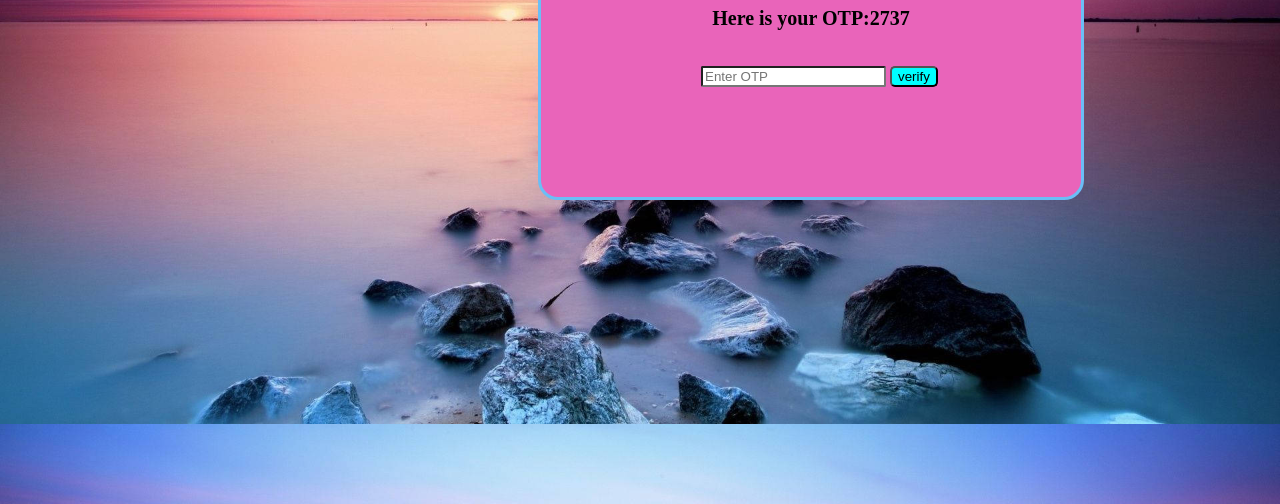
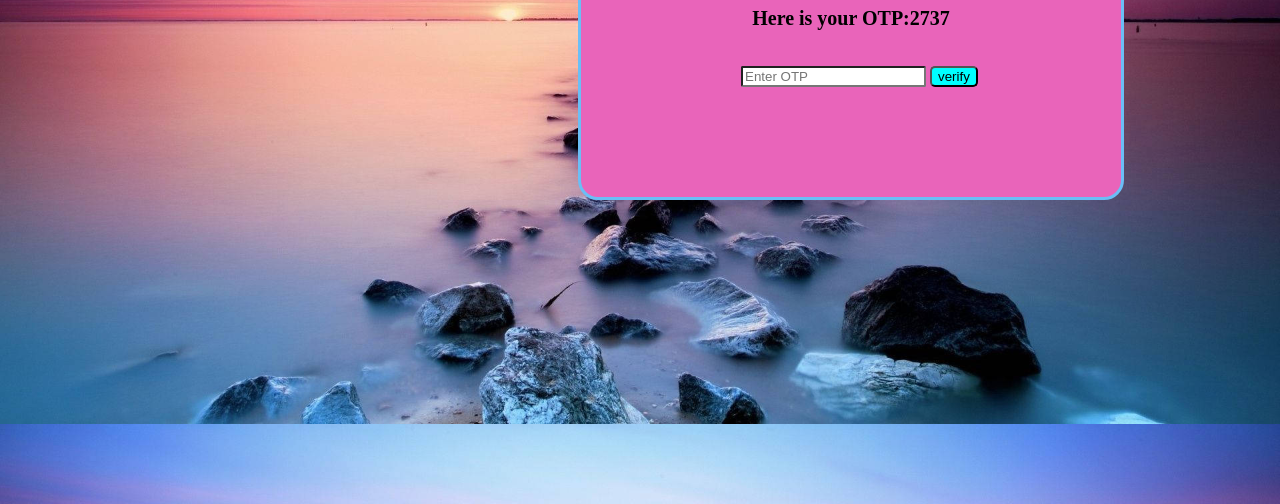
Before and after one commit to 7604928761/portfolio, a plain HTML site: page otp.html in a window 1280 px wide. Shown: the part 296-800 px from the top of the page. Drawn offline with Linux system fonts and the light colour scheme.

Commit message:
Update otp.css

```diff
--- a/otp.css
+++ b/otp.css
@@ -12,7 +12,7 @@ h1,lable{ display:flex;
    background-color: rgb(233, 100, 186);
    height:250px;
    width:500px;
-   margin-left:530px;
+   margin-left:570px;
    padding:20px;
    border:3px solid rgb(107, 190, 246);
    border-radius:20px;
```
